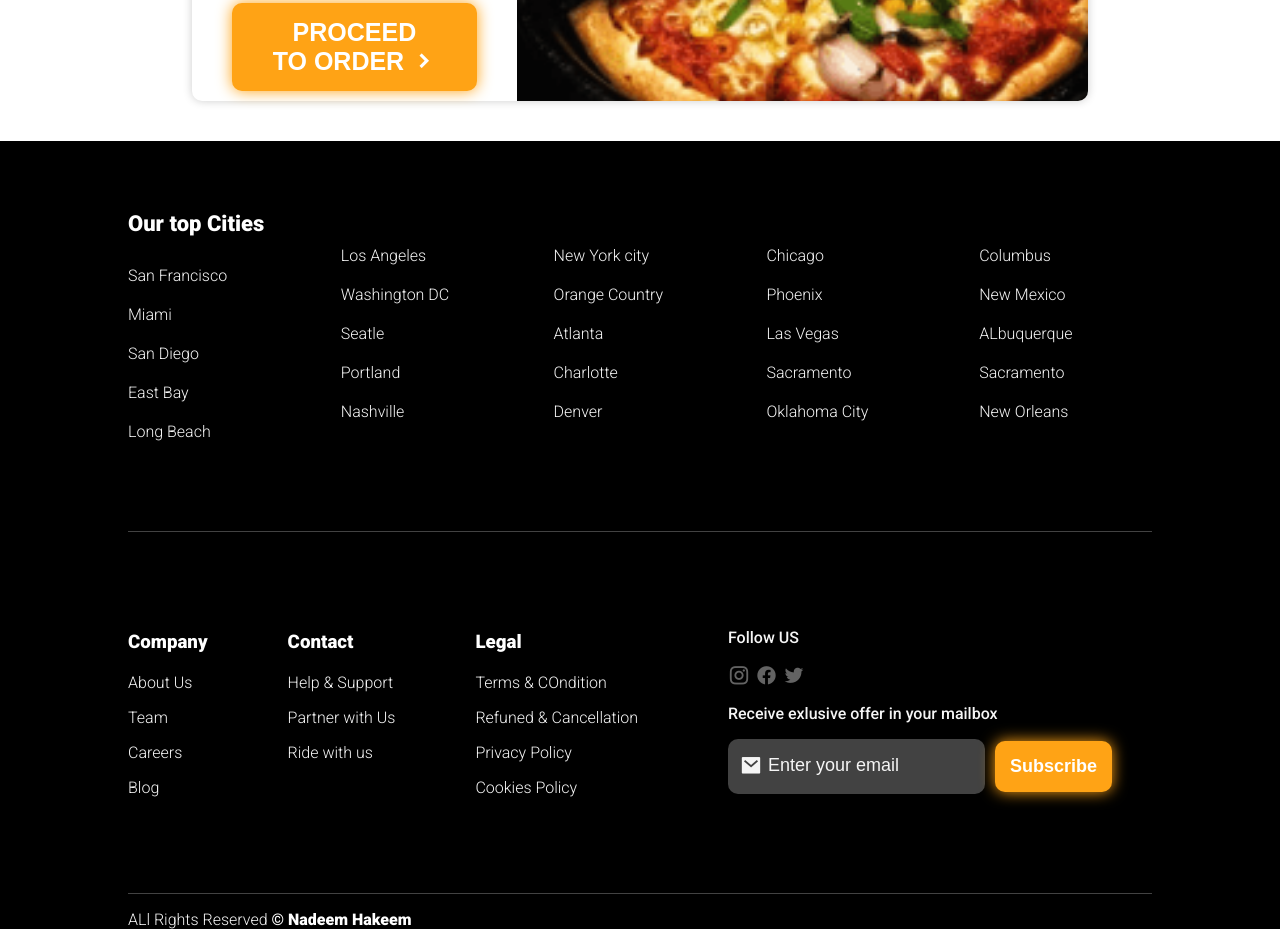
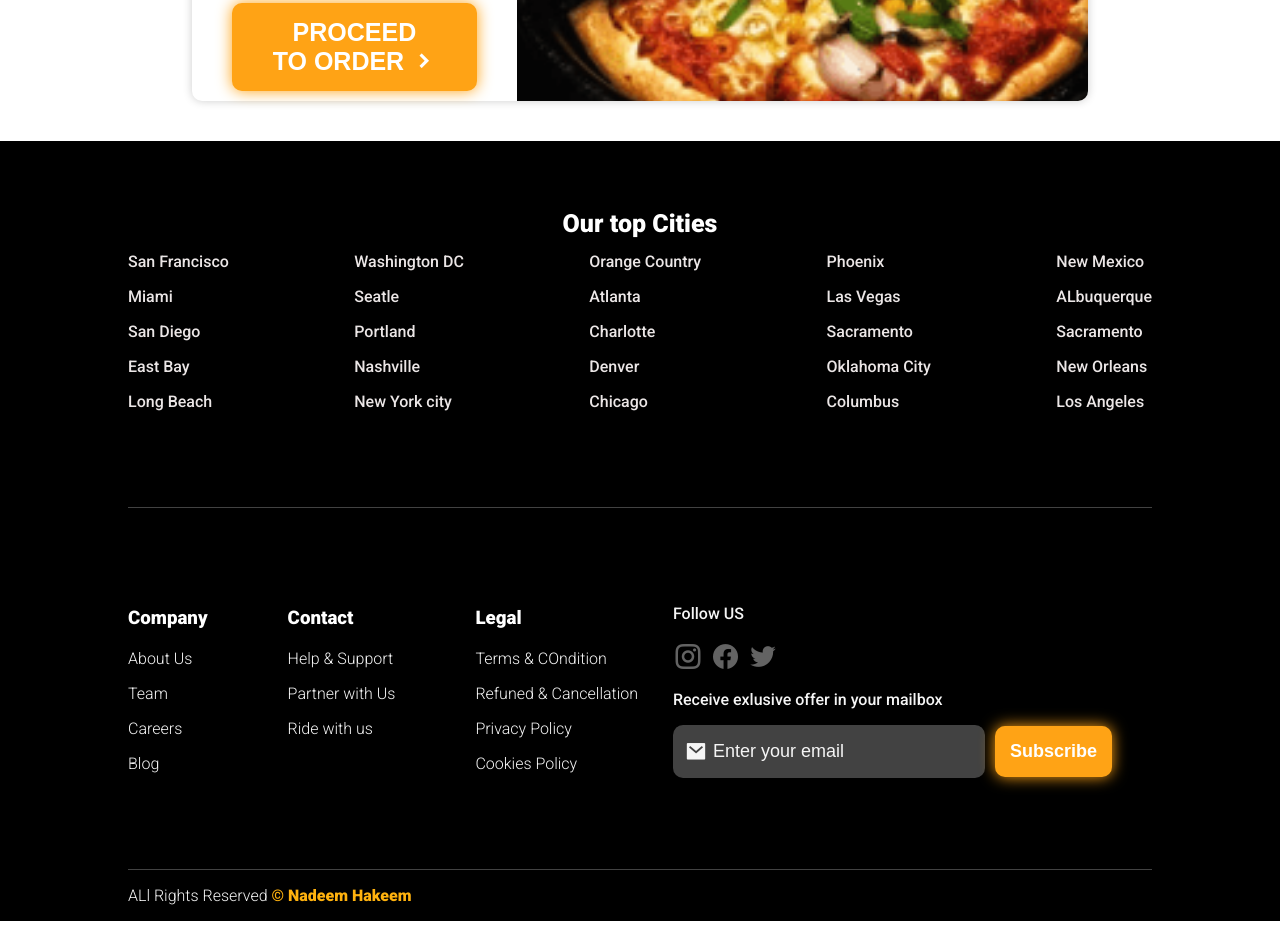
Before and after one commit to Nadeem222/food-wagon-figma, a plain HTML site: page index.html in a window 1280 px wide. Shown: the part 7402-8347 px from the top of the page. After the commit the page ends 8323 px from the top, so only its background shows below. Drawn offline with nearby package versions, Linux system fonts and the light colour scheme.

Commit message:
done media query wbsite compelete

```diff
--- a/index.html
+++ b/index.html
@@ -84,7 +84,7 @@
                 <h3>Grey Vage</h3>
                 <button>6 Days Remaining</button>
             </div>
-            <div class="flash-card col-md-6" >
+            <div class="flash-card col-md-6">
                 <div class="flash-img">
                     <img src="./img/discount-item-1.png" alt="">
                     <h1 class="card-para">
@@ -460,56 +460,51 @@
 
         <footer>
             <div class="footer-con">
-                <p>Our top Cities</p>
-                <ul class="footer-list">
-                    <li>San Francisco</li>
-                    <li>Miami</li>
-                    <li>San Diego</li>
-                    <li>East Bay</li>
-                    <li>Long Beach</li>
-                    <li>Los Angeles</li>
-                    <li>Washington DC</li>
-                    <li>Seatle</li>
-                    <li>Portland</li>
-                    <li>Nashville</li>
-                    <li>New York city</li>
-                    <li>Orange Country</li>
-                    <li>Atlanta</li>
-                    <li>Charlotte</li>
-                    <li>Denver</li>
-                    <li>Chicago</li>
-                    <li>Phoenix</li>
-                    <li>Las Vegas</li>
-                    <li>Sacramento</li>
-                    <li>Oklahoma City</li>
-                    <li>Columbus</li>
-                    <li>New Mexico</li>
-                    <li>ALbuquerque</li>
-                    <li>Sacramento</li>
-                    <li>New Orleans</li>
-                </ul>
+                <div class="footer-head">
+                    <p>Our top Cities</p>
+                </div>
+                <div class="footer-list-con">
+                        <div class="footer-list-1">
+                            <p>San Francisco</p>
+                            <p>Miami</p>
+                            <p>San Diego</p>
+                            <p>East Bay</p>
+                            <p>Long Beach</p>
+
+
+                        </div>
+                        <div class="footer-list-2">
+                            <p>Washington DC</p>
+                            <p>Seatle</p>
+                            <p>Portland</p>
+                            <p>Nashville</p>
+                            <p>New York city</p>
+                        </div>
+
+                        <div class="footer-list-3">
+                            <p>Orange Country</p>
+                            <p>Atlanta</p>
+                            <p>Charlotte</p>
+                            <p>Denver</p>
+                            <p>Chicago</p>
+                        </div>
+                        <div class="footer-list-4">
+                            <p>Phoenix</p>
+                            <p>Las Vegas</p>
+                            <p>Sacramento</p>
+                            <p>Oklahoma City</p>
+                            <p>Columbus</p>
+                        </div>
+                        <div class="footer-list-5">
+                        <p>New Mexico</p>
+                        <p>ALbuquerque</p>
+                        <p>Sacramento</p>
+                        <p>New Orleans</p>
+                        <p>Los Angeles</p>
+                    </div>
+
+                </div>
                 <div class="footer-bottom">
-                    <!-- <ul class="list-btm">
-                        <li>Company</li>
-                        <li>About Us</li>
-                        <li>Team</li>
-                        <li>Careers</li>
-                        <li>BLog</li>
-                    </ul>
-                    <ul class="list-btm">
-                        <li>Company</li>
-                        <li>About Us</li>
-                        <li>Team</li>
-                        <li>Careers</li>
-                        <li>BLog</li>
-                    </ul>
-                    <ul class="list-btm">
-                        <li>Company</li>
-                        <li>About Us</li>
-                        <li>Team</li>
-                        <li>Careers</li>
-                        <li>BLog</li>
-                    </ul> -->
                     <div class="bottom-left">
                         <div class="p-1">
                             <h3>Company</h3>
@@ -525,7 +520,7 @@
                             <p>Ride with us</p>
 
                         </div>
-                        <div class="p-1">
+                        <div class="p-1 legal">
                             <h3>Legal</h3>
                             <p>Terms & COndition</p>
                             <p>Refuned & Cancellation</p>
@@ -536,16 +531,16 @@
                     <div class="bottom-right">
                         <p>Follow US</p>
                         <div class="social-icon">
-                            <i class="ri-instagram-line"></i>
-                            <i class="ri-facebook-circle-fill"></i>
-                            <i class="ri-twitter-fill"></i>
+                            <i class="ri-instagram-line insta"></i>
+                            <i class="ri-facebook-circle-fill facebook"></i>
+                            <i class="ri-twitter-fill twitter"></i>
                         </div>
                         <p>Receive exlusive offer in your mailbox</p>
                         <div class="footer-inp">
-                        <input type="text" name="" class="ftr-inp"  placeholder="Enter your email">
-                        <i class="ri-mail-fill email"></i>
-                        <button>Subscribe</button>
-                    </div>
+                            <input type="text" name="" class="ftr-inp" placeholder="Enter your email">
+                            <i class="ri-mail-fill email"></i>
+                            <button>Subscribe</button>
+                        </div>
                     </div>
                 </div>
                 <div class="footer-copyright">
--- a/style.css
+++ b/style.css
@@ -419,9 +419,11 @@ h3 {
     justify-content: center;
     flex-wrap: wrap;
 }
+
 .featured-card {
     width: 340px;
 }
+
 .featured-res {
     width: 100%;
     margin: 0 auto;
@@ -687,21 +689,35 @@ h3 {
     padding: 10px 40px;
     column-gap: 40px;
     column-count: 5;
-    width: 80%;
+
     color: #f5f5f5;
     font-weight: 300;
+}
+
+.footer-list-con {
+    color: #ebe6e6;
+    display: flex;
+    width: 80%;
+    margin: 0 auto;
+    justify-content: space-between;
+    flex-wrap: wrap;
 }
 
 .footer-con {
     background: #000;
     padding-top: 70px;
+    display: flex;
+    flex-direction: column;
+    justify-content: center;
+    align-items: center;
 }
 
-.footer-con>p {
+.footer-con .footer-head>p {
     color: #fff;
-    width: 80%;
+    width: 100%;
     margin: 0 auto;
-    font-size: 22px;
+    font-size: 25px;
+    line-height: 25px;
     font-weight: 600;
 }
 
@@ -736,6 +752,7 @@ li {
     margin-top: 80px;
     padding-top: 80px;
     padding-bottom: 80px;
+    flex-wrap: wrap;
 }
 
 .bottom-right button {
@@ -750,10 +767,12 @@ li {
 }
 
 .bottom-right input {
-    padding: 20px 40px;
+    padding: 16px 40px;
     border-radius: 10px;
     border: none;
     background: #424242;
+    font-size: 18px;
+    color: #fff;
 }
 
 .bottom-right input::placeholder {
@@ -784,7 +803,8 @@ li {
 
 .social-icon {
     color: #636363;
-    font-size: 22px;
+    font-size: 30px;
+    transition: transform 0.3s ease !important;
 }
 
 .footer-copyright {
@@ -795,21 +815,39 @@ li {
 }
 
 .footer-copyright span {
-    color: #fff;
+    color: #ffb20e;
     font-weight: 600;
 }
-@media screen and (max-width: 1200px) {
-    .search-right img{
+.social-icon i:hover {
+    transform: scale(1.5);
+    transition: transform 0.3s ease;
+}
+.social-icon .insta:hover{
+    scale: 1.5;
+    color: rgb(122, 56, 56);
+}
+.social-icon .facebook:hover{
+    color: #0866ff;
+}
+.social-icon .twitter:hover{
+    color: #1da1f2;
+}
+
+@media screen and (max-width: 1224px) {
+    .search-right img {
         width: 40%;
     }
-    .search-left h1{
+
+    .search-left h1 {
         font-size: 50px;
         line-height: 50px;
     }
-    .install-bottom>img{
+
+    .install-bottom>img {
         display: none;
 
     }
+
     .install-bottom-para {
         margin-bottom: 143px;
         text-align: center;
@@ -818,18 +856,25 @@ li {
         align-items: center;
         justify-content: center;
     }
-    .deal-card{
+
+    .deal-card {
         width: 90%;
+    }
+    .bottom-left {
+        gap: 40px;
     }
 
 
 }
+
 @media screen and (max-width: 1024px) {
-    .deal-card{
+    .deal-card {
         flex-wrap: wrap;
         height: auto;
     }
-    .deal-card-left, .deal-card-right{
+
+    .deal-card-left,
+    .deal-card-right {
         width: 100%;
     }
 }
@@ -878,22 +923,39 @@ li {
     .search-left p {
         font-size: 15px;
     }
-    .flash-con{
+
+    .flash-con {
         width: 100%;
     }
-    .populor-con button{
+
+    .populor-con button {
         display: none;
     }
-    .cat-heading{
+
+    .cat-heading {
         display: none;
     }
-    .live-tracking{
+
+    .live-tracking {
         border: none;
         padding: 0;
     }
-    .install-bottom h1{
+
+    .install-bottom h1 {
         font-size: 40px;
         line-height: 40px;
+    }
+
+    .footer-list-con {
+        justify-content: space-evenly;
+    }
+
+    .footer-list-2,
+    .footer-list-3 {
+        display: none;
+    }
+    .footer-bottom {
+        justify-content: space-around;
     }
 
 }
@@ -911,28 +973,58 @@ li {
     .search-bottom button {
         width: 100%;
     }
+
     .search-left h1 {
         font-size: 30px;
         line-height: 30px;
     }
+
     .search-left p {
         font-size: 12px;
     }
-    .install-bottom h1{
+
+    .install-bottom h1 {
         font-size: 30px;
         line-height: 30px;
     }
-    .install-img-1 img{
+
+    .install-img-1 img {
         width: 50%;
     }
-    .install-img-1 p{
+
+    .install-img-1 p {
         font-size: 20px;
         line-height: 20px;
     }
-    .deal-card button{
+
+    .deal-card button {
         font-size: 18px;
         line-height: 18px;
         padding: 15px 15px;
     }
 
+    .mobile-list-2 {
+        display: none;
+    }
+
+    .footer-list-4 {
+        display: none;
+    }
+
+    .legal {
+        display: none;
+    }
+
+    .footer-inp {
+        flex-wrap: wrap;
+    }
+
+    .bottom-right input {
+        width: 100%;
+
+    }
+
+    .bottom-right button {
+        width: 100%;
+    }
 }
```
